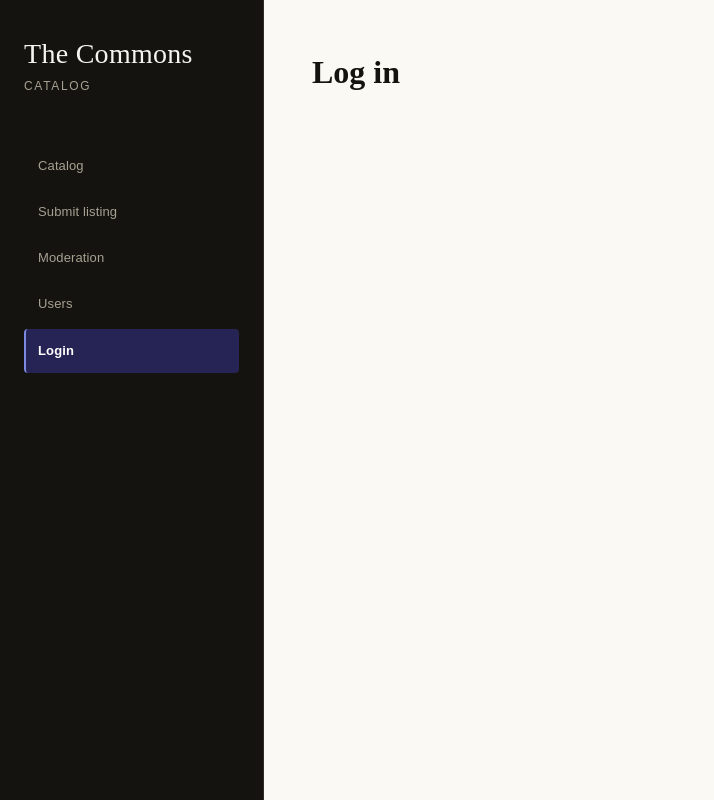
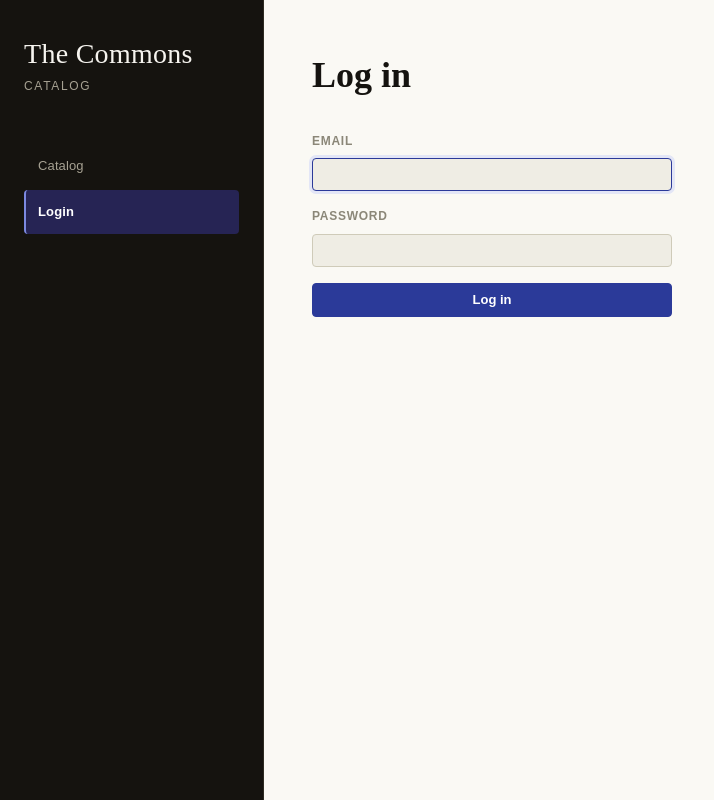
Before and after one commit to nimrodev/marketplace-catalog, a React (Vite) app in the folder apps/web/: page /login in a window 1280 px wide. Shown: the whole page, without its empty margins (0-714 px from the left). Built offline with nearby package versions, Linux system fonts and the light colour scheme; no server answers.

Commit message:
MAR-42 Login page, auth context, and role-aware navigation
Cookie-backed auth state sourced from GET /auth/me, route guards
(RequireAuth/RequireRole) built on USER_ROLE_RANK, and a login page that
returns the user to their pre-redirect destination.

```diff
--- a/apps/web/src/App.tsx
+++ b/apps/web/src/App.tsx
@@ -1,22 +1,17 @@
 import { QueryClient, QueryClientProvider } from '@tanstack/react-query';
 import { BrowserRouter, Route, Routes } from 'react-router-dom';
+import { USER_ROLE_RANK, UserRole, type AuthUser } from '@marketplace/shared';
 import { AppShell, type NavItem } from './components/layout/AppShell';
+import { AuthProvider, useAuth } from './auth/AuthContext';
+import { RequireAuth } from './auth/RequireAuth';
+import { RequireRole } from './auth/RequireRole';
 import CatalogPage from './pages/CatalogPage';
 import ListingDetailPage from './pages/ListingDetailPage';
 import LoginPage from './pages/LoginPage';
 import ModerationQueuePage from './pages/ModerationQueuePage';
+import MyListingsPage from './pages/MyListingsPage';
 import SubmitListingPage from './pages/SubmitListingPage';
 import UsersPage from './pages/UsersPage';
-
-// Static until a session exists (MAR-42) — AppShell's nav slot just
-// renders whatever list it's given, role-filtering is the caller's job.
-const NAV_ITEMS: NavItem[] = [
-  { to: '/', label: 'Catalog', end: true },
-  { to: '/submit', label: 'Submit listing' },
-  { to: '/moderation', label: 'Moderation' },
-  { to: '/users', label: 'Users' },
-  { to: '/login', label: 'Login' },
-];
 
 const queryClient = new QueryClient({
   defaultOptions: {
@@ -28,20 +23,85 @@ const queryClient = new QueryClient({
   },
 });
 
+// Additive by rank, not per-role lists — USER_ROLE_RANK ranks roles rather
+// than partitioning them, so a MODERATOR/ADMIN keeps every CONTRIBUTOR item.
+function navItemsFor(user: AuthUser | null): NavItem[] {
+  const items: NavItem[] = [{ to: '/', label: 'Catalog', end: true }];
+  if (!user) {
+    items.push({ to: '/login', label: 'Login' });
+    return items;
+  }
+  items.push({ to: '/submit', label: 'Submit listing' }, { to: '/my-listings', label: 'My Listings' });
+  if (USER_ROLE_RANK[user.role] >= USER_ROLE_RANK[UserRole.MODERATOR]) {
+    items.push({ to: '/moderation', label: 'Moderation queue' });
+  }
+  // The Users link stays out of the nav until the admin API/screen exists.
+  return items;
+}
+
+function AppRoutes() {
+  const { user, logout } = useAuth();
+
+  return (
+    <AppShell
+      brand="The Commons"
+      tagline="Catalog"
+      navItems={navItemsFor(user)}
+      user={user ? { displayName: user.email, roleLabel: user.role } : undefined}
+      onLogout={user ? logout : undefined}
+    >
+      <Routes>
+        <Route path="/" element={<CatalogPage />} />
+        <Route path="/listings/:id" element={<ListingDetailPage />} />
+        <Route path="/login" element={<LoginPage />} />
+        <Route
+          path="/submit"
+          element={
+            <RequireAuth>
+              <SubmitListingPage />
+            </RequireAuth>
+          }
+        />
+        <Route
+          path="/my-listings"
+          element={
+            <RequireAuth>
+              <MyListingsPage />
+            </RequireAuth>
+          }
+        />
+        <Route
+          path="/moderation"
+          element={
+            <RequireAuth>
+              <RequireRole role={UserRole.MODERATOR}>
+                <ModerationQueuePage />
+              </RequireRole>
+            </RequireAuth>
+          }
+        />
+        <Route
+          path="/users"
+          element={
+            <RequireAuth>
+              <RequireRole role={UserRole.ADMIN}>
+                <UsersPage />
+              </RequireRole>
+            </RequireAuth>
+          }
+        />
+      </Routes>
+    </AppShell>
+  );
+}
+
 export default function App() {
   return (
     <QueryClientProvider client={queryClient}>
       <BrowserRouter>
-        <AppShell brand="The Commons" tagline="Catalog" navItems={NAV_ITEMS}>
-          <Routes>
-            <Route path="/" element={<CatalogPage />} />
-            <Route path="/listings/:id" element={<ListingDetailPage />} />
-            <Route path="/login" element={<LoginPage />} />
-            <Route path="/submit" element={<SubmitListingPage />} />
-            <Route path="/moderation" element={<ModerationQueuePage />} />
-            <Route path="/users" element={<UsersPage />} />
-          </Routes>
-        </AppShell>
+        <AuthProvider>
+          <AppRoutes />
+        </AuthProvider>
       </BrowserRouter>
     </QueryClientProvider>
   );
--- /dev/null
+++ b/apps/web/src/api/auth.ts
@@ -0,0 +1,14 @@
+import type { AuthUser, LoginRequest } from '@marketplace/shared';
+import { apiClient } from './client';
+
+export function fetchCurrentUser(): Promise<AuthUser> {
+  return apiClient.get<AuthUser>('/auth/me');
+}
+
+export function login(credentials: LoginRequest): Promise<AuthUser> {
+  return apiClient.post<AuthUser>('/auth/login', credentials);
+}
+
+export function logout(): Promise<{ success: true }> {
+  return apiClient.post<{ success: true }>('/auth/logout');
+}
--- /dev/null
+++ b/apps/web/src/auth/AuthContext.tsx
@@ -0,0 +1,51 @@
+import { createContext, useContext, useEffect, type ReactNode } from 'react';
+import { useQuery, useQueryClient } from '@tanstack/react-query';
+import type { AuthUser, LoginRequest } from '@marketplace/shared';
+import { fetchCurrentUser, login as loginRequest, logout as logoutRequest } from '../api/auth';
+import { onUnauthorized } from '../api/client';
+
+export const ME_QUERY_KEY = ['auth', 'me'];
+
+interface AuthContextValue {
+  user: AuthUser | null;
+  isLoading: boolean;
+  login: (credentials: LoginRequest) => Promise<AuthUser>;
+  logout: () => Promise<void>;
+}
+
+const AuthContext = createContext<AuthContextValue | undefined>(undefined);
+
+export function AuthProvider({ children }: { children: ReactNode }) {
+  const queryClient = useQueryClient();
+
+  // An anonymous visitor 401s here — react-query surfaces that as
+  // data: undefined, not a thrown error, so "no user" falls out for free.
+  const { data: user, isLoading } = useQuery({
+    queryKey: ME_QUERY_KEY,
+    queryFn: fetchCurrentUser,
+    retry: false,
+  });
+
+  useEffect(() => onUnauthorized(() => queryClient.setQueryData(ME_QUERY_KEY, null)), [queryClient]);
+
+  async function login(credentials: LoginRequest): Promise<AuthUser> {
+    const loggedInUser = await loginRequest(credentials);
+    queryClient.setQueryData(ME_QUERY_KEY, loggedInUser);
+    return loggedInUser;
+  }
+
+  async function logout(): Promise<void> {
+    await logoutRequest();
+    queryClient.setQueryData(ME_QUERY_KEY, null);
+  }
+
+  return <AuthContext.Provider value={{ user: user ?? null, isLoading, login, logout }}>{children}</AuthContext.Provider>;
+}
+
+export function useAuth(): AuthContextValue {
+  const ctx = useContext(AuthContext);
+  if (!ctx) {
+    throw new Error('useAuth must be used within an AuthProvider');
+  }
+  return ctx;
+}
--- /dev/null
+++ b/apps/web/src/auth/RequireAuth.tsx
@@ -0,0 +1,16 @@
+import type { ReactNode } from 'react';
+import { Navigate, useLocation } from 'react-router-dom';
+import { useAuth } from './AuthContext';
+
+export function RequireAuth({ children }: { children: ReactNode }) {
+  const { user, isLoading } = useAuth();
+  const location = useLocation();
+
+  if (isLoading) {
+    return null;
+  }
+  if (!user) {
+    return <Navigate to="/login" replace state={{ from: location }} />;
+  }
+  return <>{children}</>;
+}
--- /dev/null
+++ b/apps/web/src/auth/RequireRole.tsx
@@ -0,0 +1,15 @@
+import type { ReactNode } from 'react';
+import { USER_ROLE_RANK, type UserRole } from '@marketplace/shared';
+import NotAuthorizedPage from '../pages/NotAuthorizedPage';
+import { useAuth } from './AuthContext';
+
+export function RequireRole({ role, children }: { role: UserRole; children: ReactNode }) {
+  const { user } = useAuth();
+  // Always nested inside RequireAuth, which already redirected an
+  // anonymous visitor — a null user here means the role check failed,
+  // not that no one is logged in.
+  if (!user || USER_ROLE_RANK[user.role] < USER_ROLE_RANK[role]) {
+    return <NotAuthorizedPage />;
+  }
+  return <>{children}</>;
+}
--- /dev/null
+++ b/apps/web/src/pages/LoginPage.module.css
@@ -0,0 +1,18 @@
+.form {
+  display: flex;
+  flex-direction: column;
+  gap: var(--space-4);
+  max-width: 360px;
+}
+
+.title {
+  font-family: var(--font-display);
+  font-size: var(--text-2xl);
+  margin: 0 0 var(--space-3);
+}
+
+.error {
+  margin: 0;
+  color: var(--status-rejected-strong);
+  font-size: var(--text-sm);
+}
--- a/apps/web/src/pages/LoginPage.tsx
+++ b/apps/web/src/pages/LoginPage.tsx
@@ -1,3 +1,69 @@
+import { useState, type FormEvent } from 'react';
+import { Navigate, useLocation, useNavigate, type Location } from 'react-router-dom';
+import { Button, Input } from '../components/primitives';
+import { ApiError } from '../api/client';
+import { useAuth } from '../auth/AuthContext';
+import styles from './LoginPage.module.css';
+
+function redirectTarget(location: Location): string {
+  return (location.state as { from?: Location } | null)?.from?.pathname ?? '/';
+}
+
 export default function LoginPage() {
-  return <h1>Log in</h1>;
+  const { user, login } = useAuth();
+  const navigate = useNavigate();
+  const location = useLocation();
+  const [email, setEmail] = useState('');
+  const [password, setPassword] = useState('');
+  const [error, setError] = useState<string | null>(null);
+  const [submitting, setSubmitting] = useState(false);
+
+  if (user) {
+    return <Navigate to={redirectTarget(location)} replace />;
+  }
+
+  async function handleSubmit(event: FormEvent) {
+    event.preventDefault();
+    setError(null);
+    setSubmitting(true);
+    try {
+      await login({ email, password });
+      navigate(redirectTarget(location), { replace: true });
+    } catch (err) {
+      setError(err instanceof ApiError && err.status === 401 ? 'Incorrect email or password.' : 'Something went wrong — try again.');
+    } finally {
+      setSubmitting(false);
+    }
+  }
+
+  return (
+    <form className={styles.form} onSubmit={handleSubmit}>
+      <h1 className={styles.title}>Log in</h1>
+      <Input
+        label="Email"
+        type="email"
+        autoComplete="username"
+        value={email}
+        onChange={(event) => setEmail(event.target.value)}
+        required
+        autoFocus
+      />
+      <Input
+        label="Password"
+        type="password"
+        autoComplete="current-password"
+        value={password}
+        onChange={(event) => setPassword(event.target.value)}
+        required
+      />
+      {error && (
+        <p role="alert" className={styles.error}>
+          {error}
+        </p>
+      )}
+      <Button type="submit" variant="primary" disabled={submitting}>
+        {submitting ? 'Logging in…' : 'Log in'}
+      </Button>
+    </form>
+  );
 }
--- /dev/null
+++ b/apps/web/src/pages/MyListingsPage.tsx
@@ -0,0 +1,3 @@
+export default function MyListingsPage() {
+  return <h1>My listings</h1>;
+}
--- /dev/null
+++ b/apps/web/src/pages/NotAuthorizedPage.tsx
@@ -0,0 +1,8 @@
+export default function NotAuthorizedPage() {
+  return (
+    <div>
+      <h1>Not authorised</h1>
+      <p>You don&apos;t have permission to view this page.</p>
+    </div>
+  );
+}
```
Also changed, not shown: apps/web/src/api/client.ts (+16 -0 lines), apps/web/src/components/layout/AppShell.tsx (+8 -1 lines).
